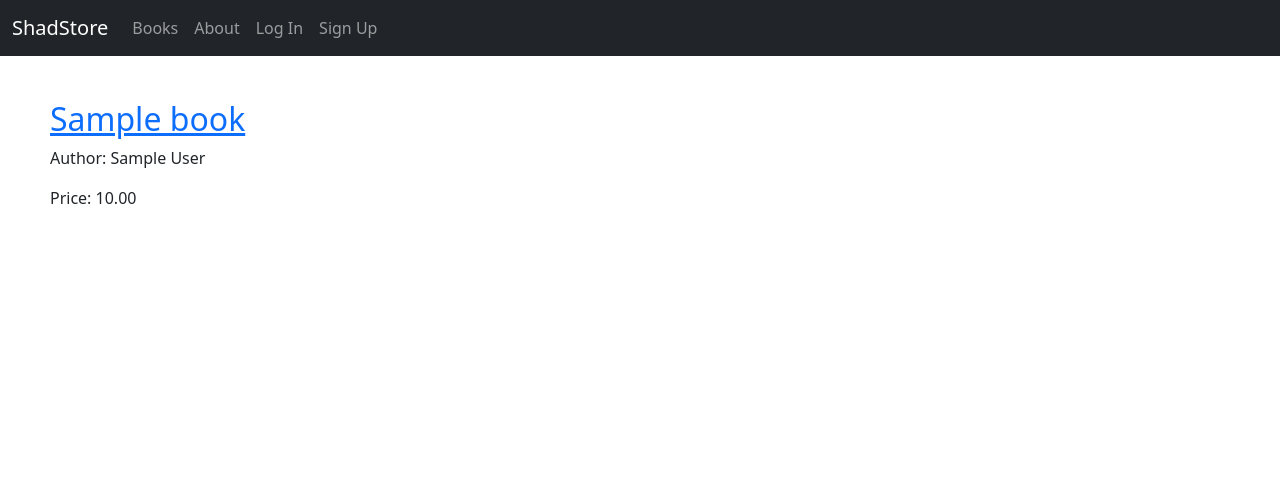
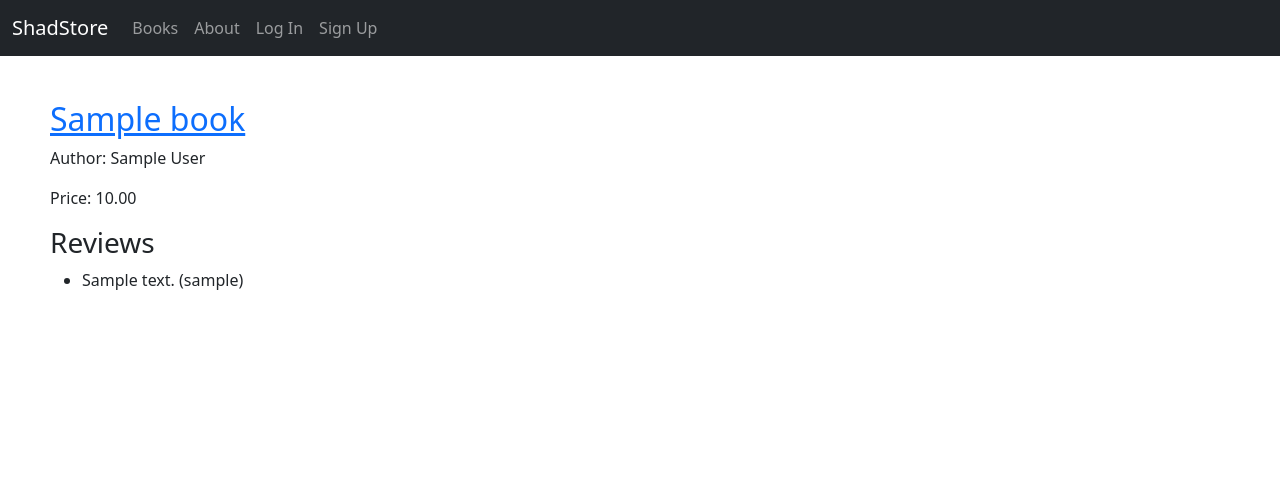
Before and after one commit to behshadrhp/ShadStore, a Django app: page /books/00000000-0000-0000-0000-000000000001/ in a window 1280 px wide. Shown: the top 489 px of the page. Run offline with Django 4.2, Linux system fonts and the light colour scheme; tables that the repository leaves empty hold one stand-in row (values such as "Sample post").

Commit message:
update: book_detail at template

```diff
--- a/templates/books/book_detail.html
+++ b/templates/books/book_detail.html
@@ -2,10 +2,21 @@
 
 {% block title %}{{ book.title }}{% endblock title %}
 
+
 {% block content %}
     <div class="book-detail">
-        <h2><a href="">{{ book.title }}</a></h2>
-        <p>Author: {{ book.author }}</p>
-        <p>Price: {{ book.price }}</p>
+            <h2><a href="">{{ book.title }}</a></h2>
+            <p>Author: {{ book.author }}</p>
+            <p>Price: {{ book.price }}</p>
+            <div>
+            {% if book.reviews.all %}
+                <h3>Reviews</h3>
+                <ul>
+                    {% for review in book.reviews.all %}
+                        <li>{{ review.review }} ({{ review.author }})</li>
+                    {% endfor %}
+                </ul>
+            {% endif %}
+        </div>
     </div>
 {% endblock content %}
```
